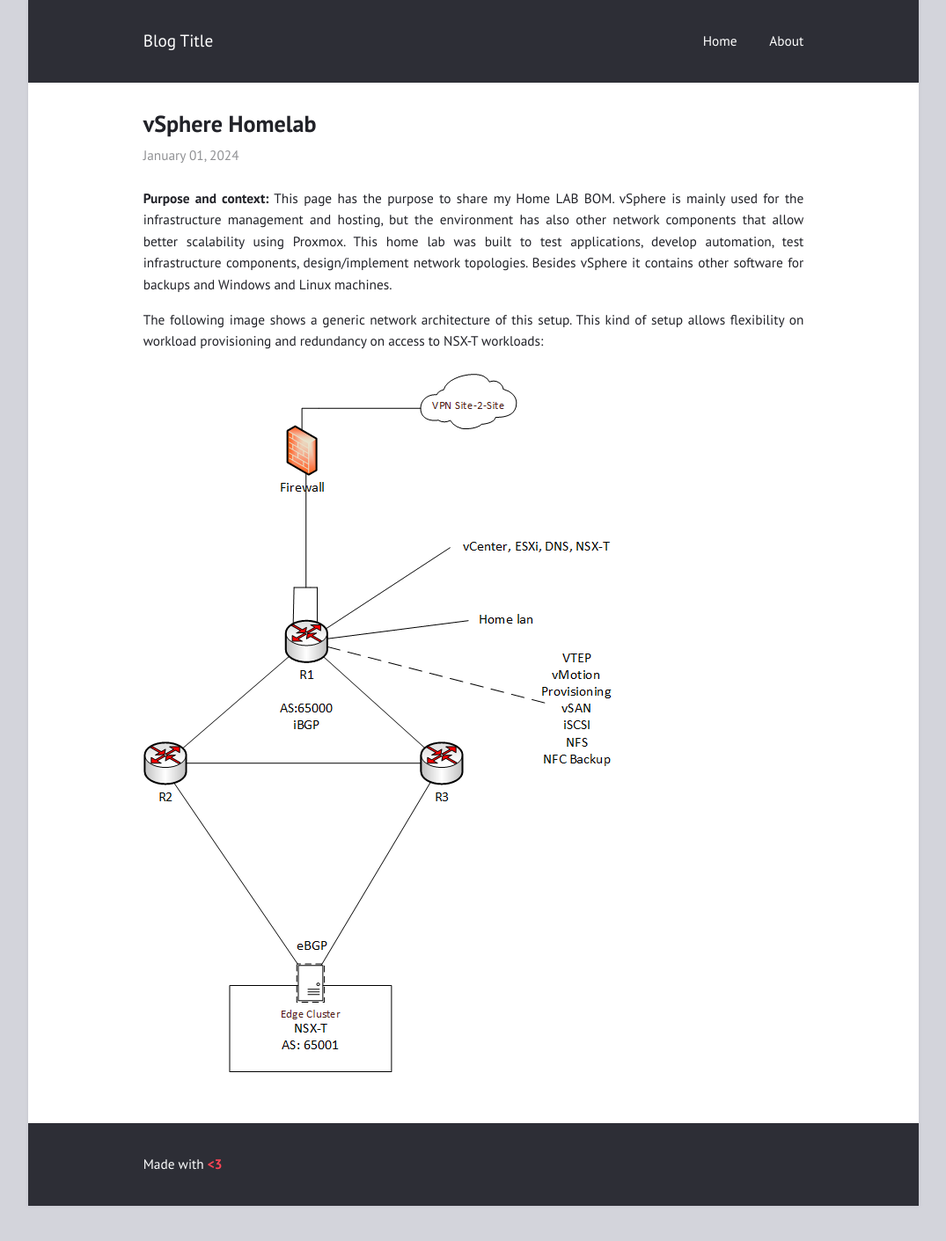
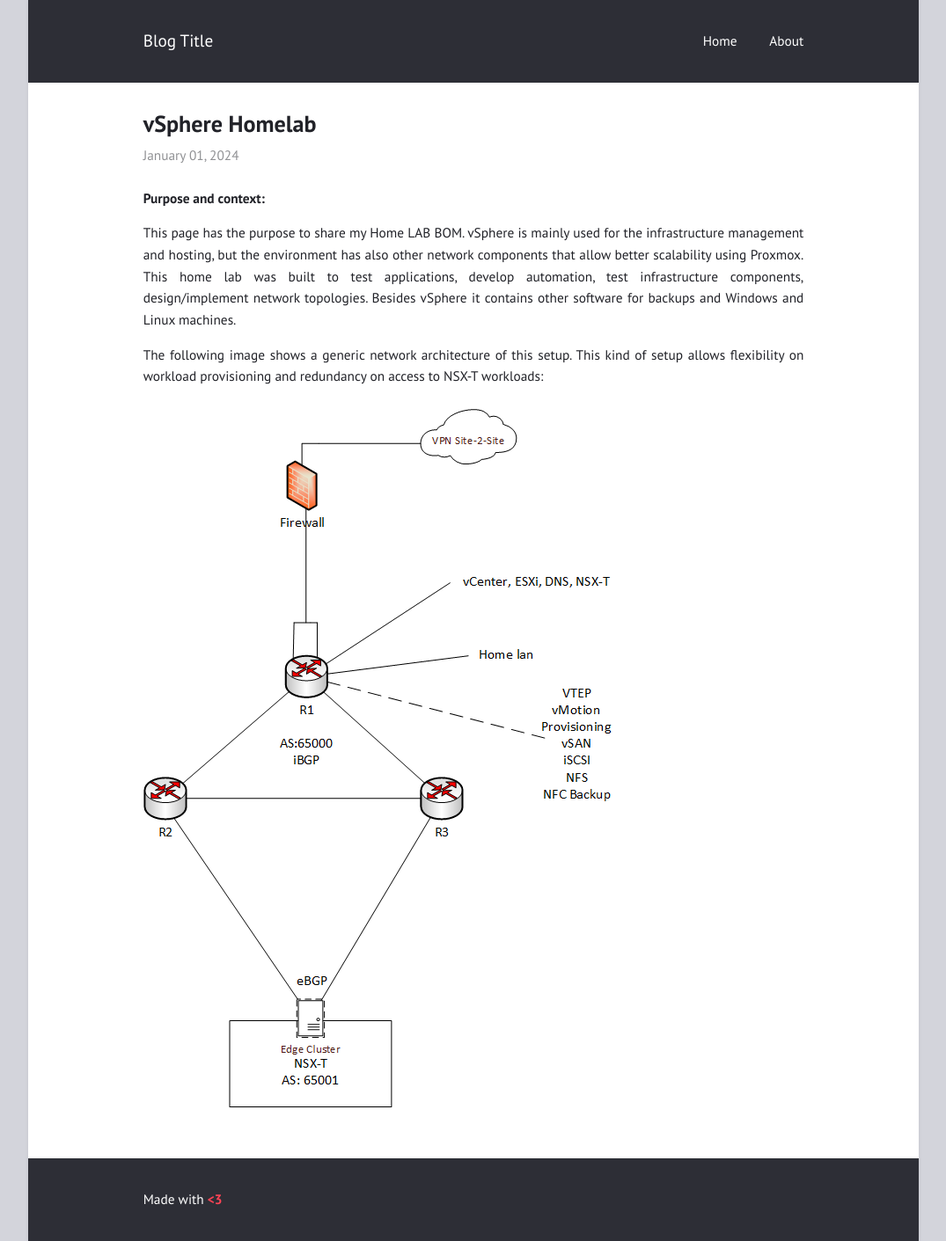
Before and after one commit to lptekdev/homelab, a Jekyll site: the page built from _posts/2024-01-01-vsphere.md, in a window 1280 px wide. Shown: the whole page at 88% size, without its empty margins (102-1177 px from the left). Built offline with Jekyll 4.4.1, drawn with Linux system fonts in a browser that asks for light colours; before the commit the page ends 1371 px from its top, so only the background shows below that.

Commit message:
fixing image

```diff
--- a/_posts/2024-01-01-vsphere.md
+++ b/_posts/2024-01-01-vsphere.md
@@ -5,9 +5,10 @@ layout: post
 ---
 
 **Purpose and context:**
+
 This page has the purpose to share my Home LAB BOM. vSphere is mainly used for the infrastructure management and hosting, but the environment has also other network components that allow better scalability using Proxmox.
 This home lab was built to test applications, develop automation, test infrastructure components, design/implement network topologies. Besides vSphere it contains other software for backups and Windows and Linux machines.
 
 The following image shows a generic network architecture of this setup. This kind of setup allows flexibility on workload provisioning and redundancy on access to NSX-T workloads:
 
-![title](/assets/LPHomeSiteInfra - NoNetworks.png)
+![vsphere](/assets/LPHomeSiteInfra_NoNetworks.png)
```
Also changed, not shown: assets/LPHomeSiteInfra_NoNetworks.png (renamed from assets/LPHomeSiteInfra - NoNetworks.png).
